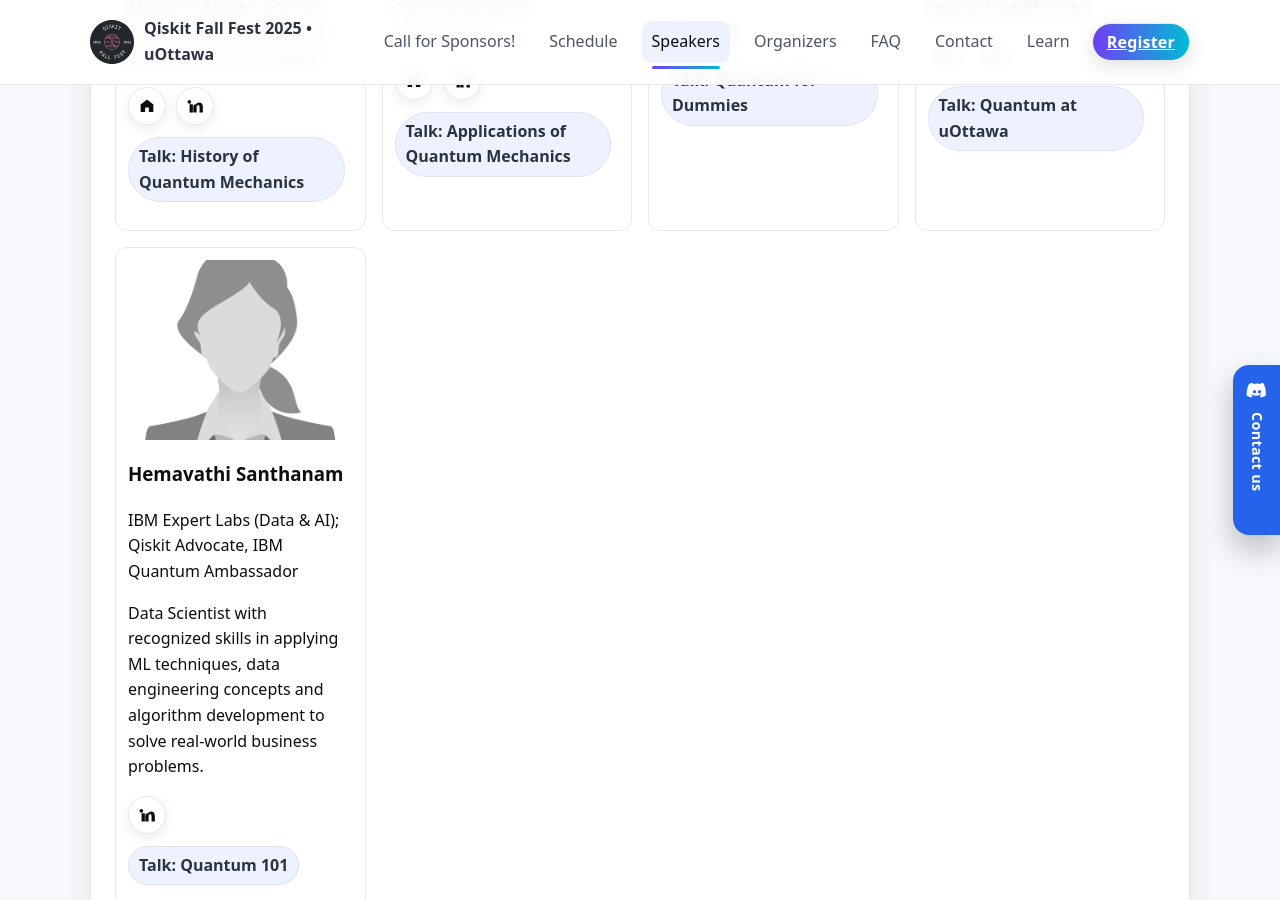
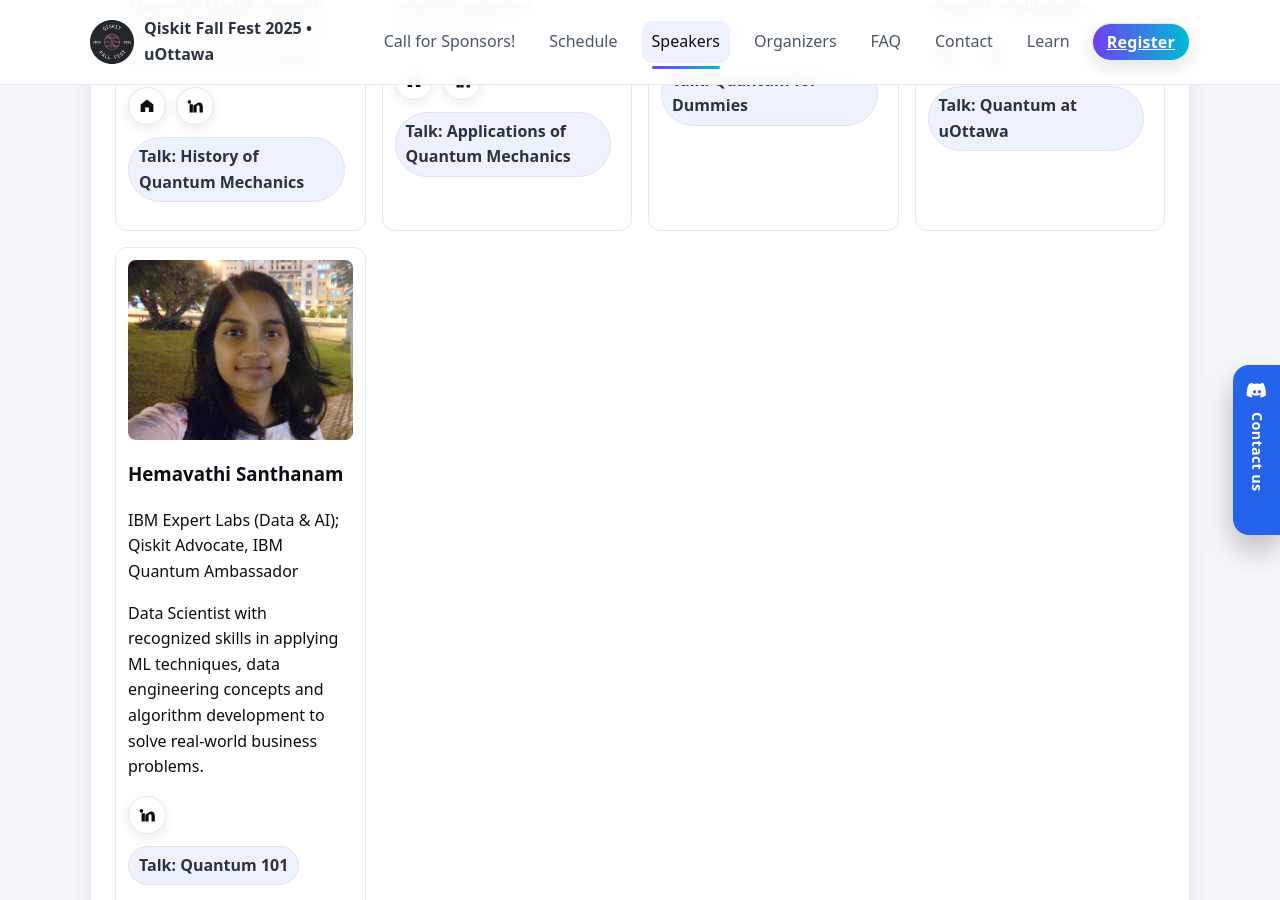
Before and after one commit to utkarshh-singh/fall-fest-2025-website, a Jekyll site: the page built from speakers.md, in a window 1280 px wide and 900 px high, scrolled down 762 px. Built offline with Jekyll 4.4.1, drawn with Linux system fonts in a browser that asks for light colours.

Commit message:
updated hemavathi picture

```diff
--- a/speakers.md
+++ b/speakers.md
@@ -93,7 +93,7 @@
 
       <!-- Hemavathi Santhanam -->
       <article class="person">
-        <img src="{{ '/assets/people/hema.webp' | relative_url }}" alt="Hemavathi Santhanam headshot" loading="lazy">
+        <img src="{{ '/assets/people/HemaProfile.jpg' | relative_url }}" alt="Hemavathi Santhanam headshot" loading="lazy">
         <h3>Hemavathi Santhanam</h3>
         <p class="affil">IBM Expert Labs (Data & AI); Qiskit Advocate, IBM Quantum Ambassador</p>
         <p class="bio">
```
Also changed, not shown: speakers2.md (+1 -1 lines), assets/people/HemaProfile.jpg (added).
